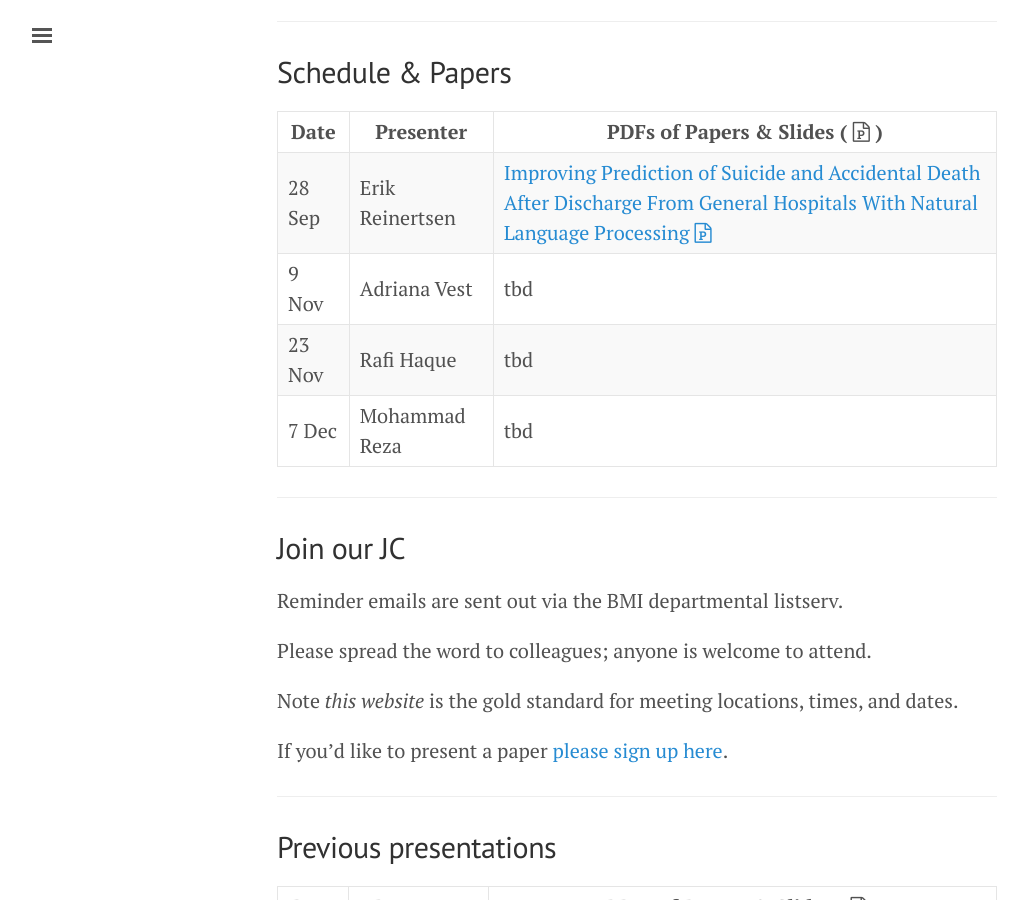
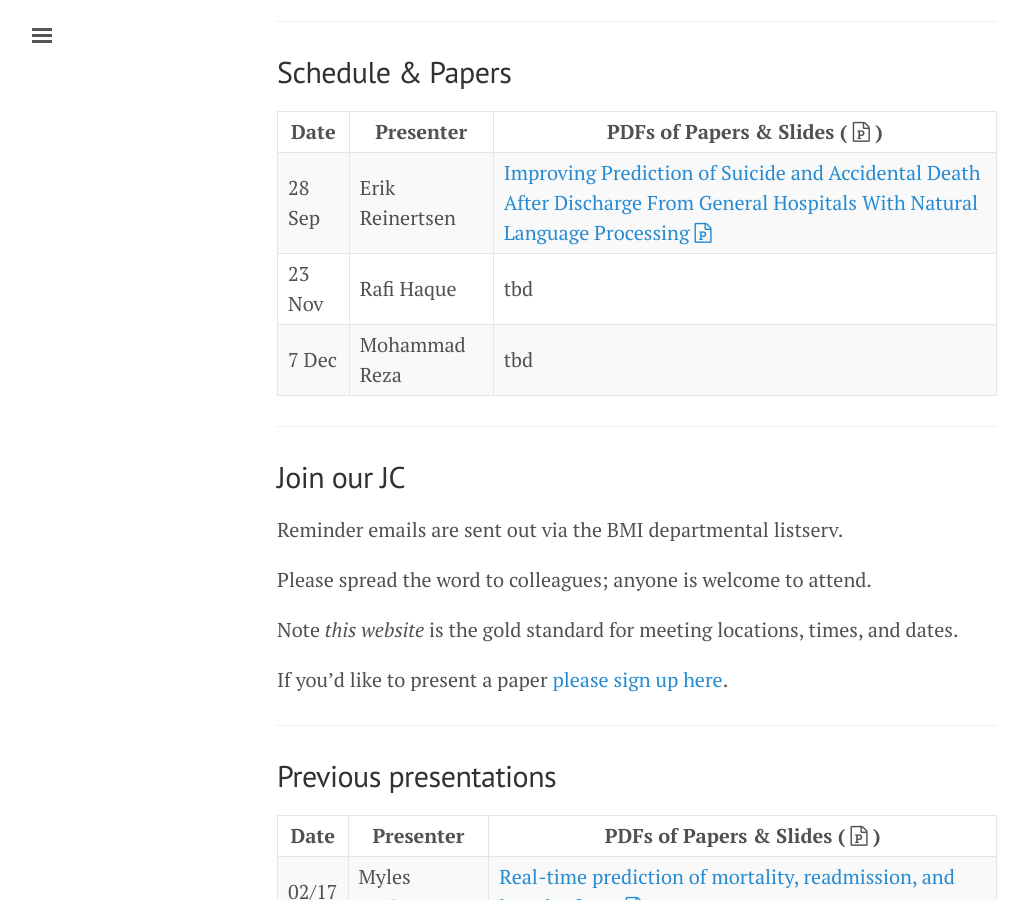
Before and after one commit to NematiLab/bmijc, a Jekyll site: the page built from index.md, in a window 1280 px wide and 900 px high, scrolled down 758 px. Shown: the whole window, without its empty margins (3-1031 px from the left). Built offline with Jekyll 4.4.1, drawn with Linux system fonts in a browser that asks for light colours; nearby versions of some CDN libraries.

Commit message:
Changed schedule

```diff
--- a/index.md
+++ b/index.md
@@ -34,7 +34,6 @@ Atlanta, GA 30322
 Date | Presenter | PDFs of Papers & Slides ( <i class='fa fa-file-powerpoint-o'></i> )
 --- | --- | ---
 28 Sep | Erik Reinertsen | [Improving Prediction of Suicide and Accidental Death After Discharge From General Hospitals With Natural Language Processing]({{ site.baseurl }}/assets/160928_paper.pdf) [<i class='fa fa-file-powerpoint-o'></i>]({{ site.baseurl }}/assets/160928_slides.pdf)
-9 Nov | Adriana Vest | tbd
 23 Nov | Rafi Haque | tbd
 7 Dec | Mohammad Reza | tbd
 
```
